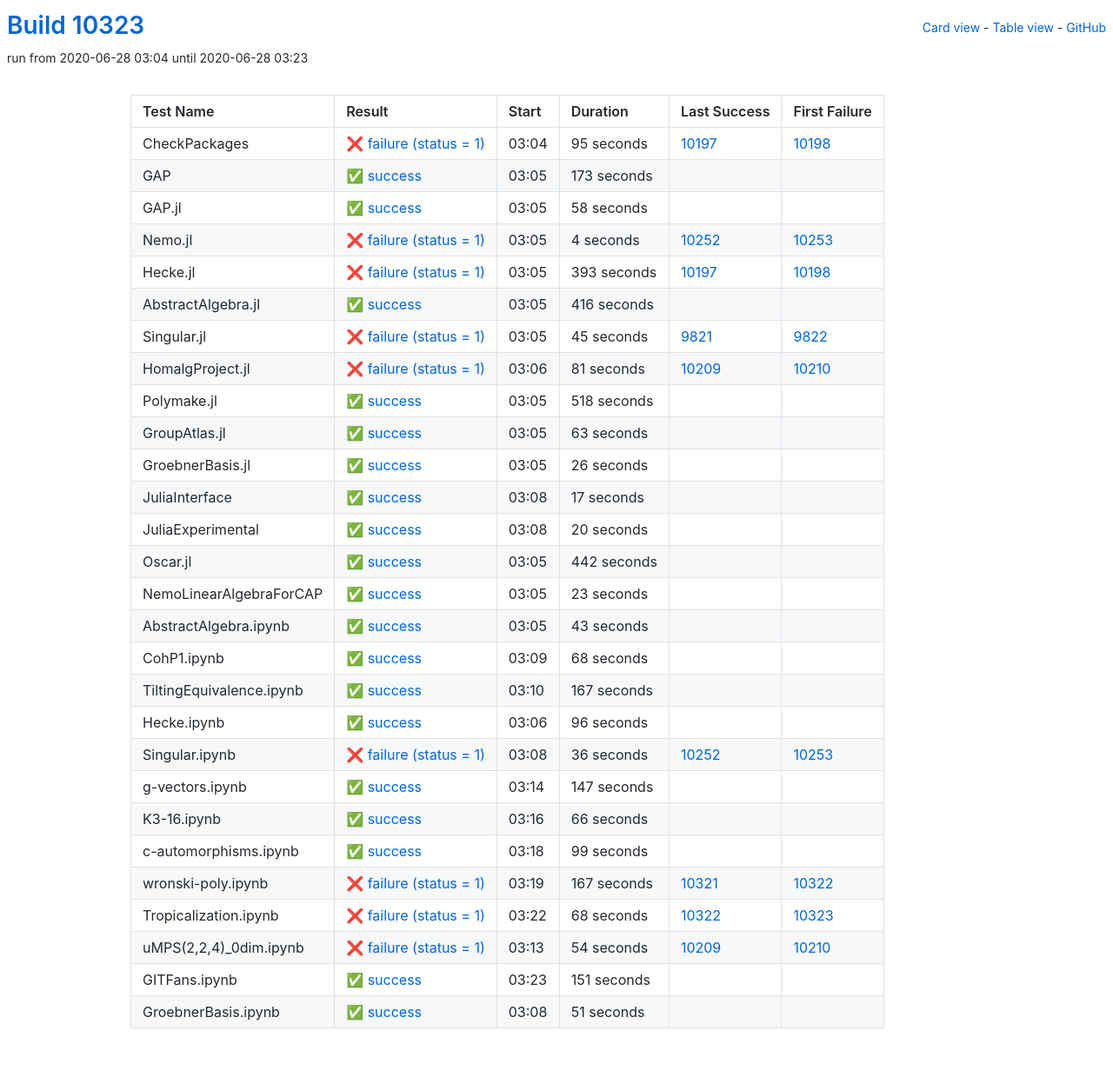
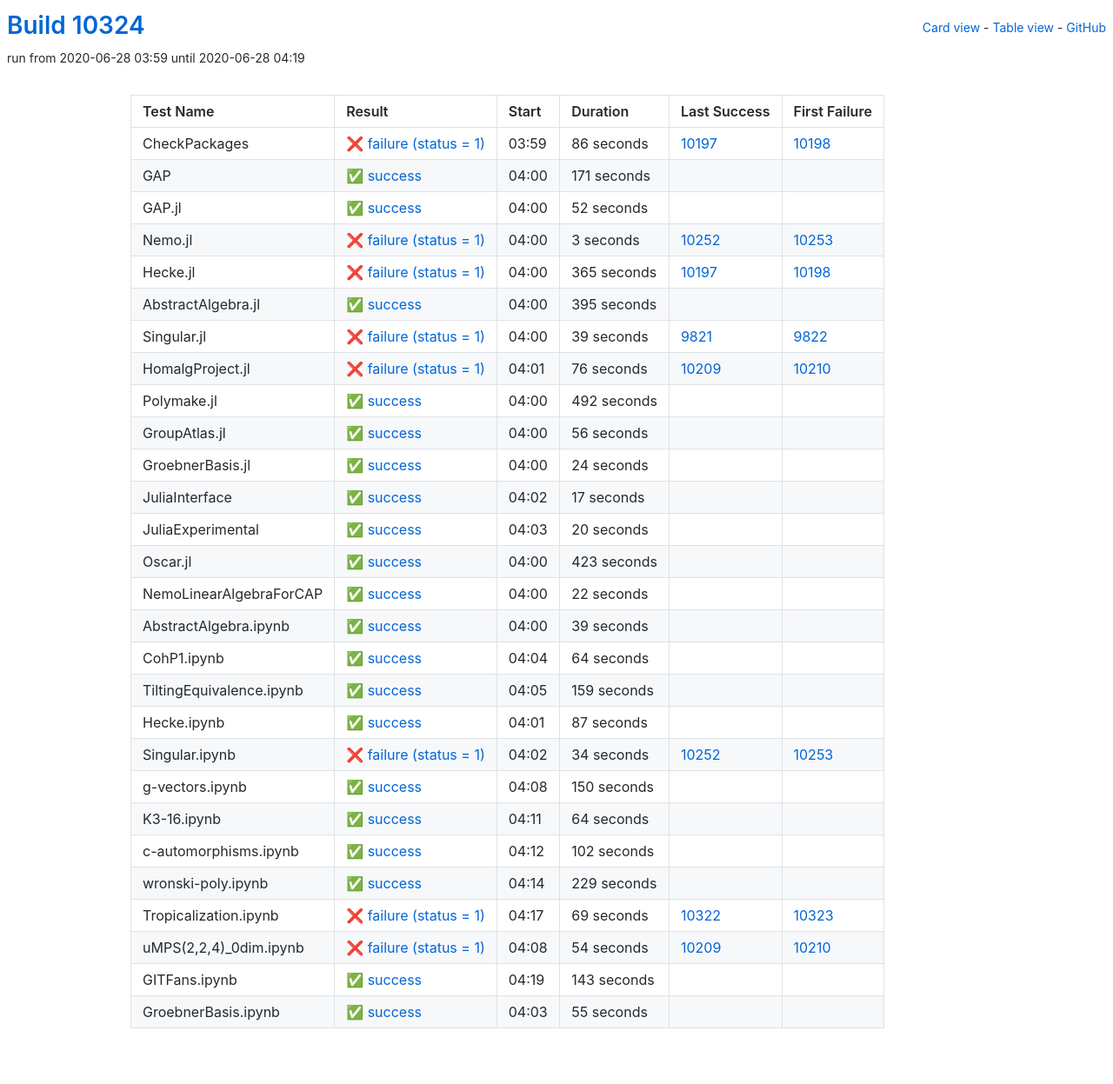
Before and after one commit to oscar-system/oscar-ci-status, a Jekyll site: the page built from table.html, in a window 1280 px wide. Shown: the whole page at 87% size. Built offline with Jekyll 4.4.1, drawn with Linux system fonts in a browser that asks for light colours.

Commit message:
Build #10324

```diff
--- a/_data/ci.yml
+++ b/_data/ci.yml
@@ -1,6 +1,6 @@
 ---
-build: 10323
-build_url: https://oscarci.mathematik.uni-kl.de/job/oscar/10323/
+build: 10324
+build_url: https://oscarci.mathematik.uni-kl.de/job/oscar/10324/
 job: oscar
 organization: oscar-system
 repo: oscar-ci-status
@@ -8,140 +8,140 @@
 tests:
 - name: CheckPackages
   id: checkpackages
-  log: https://oscarci.mathematik.uni-kl.de/job/oscar/10323/artifact/logs/build-10323/CheckPackages.log
-  start: 2020-06-28 03:04
+  log: https://oscarci.mathematik.uni-kl.de/job/oscar/10324/artifact/logs/build-10324/CheckPackages.log
+  start: 2020-06-28 03:59
   success: false
   exitcode: 1
   status: failure
-  duration: 95
+  duration: 86
   last_success: 10197
   last_success_url: https://oscarci.mathematik.uni-kl.de/job/oscar/10197/
   first_failure: 10198
   first_failure_url: https://oscarci.mathematik.uni-kl.de/job/oscar/10198/
 - name: GAP
   id: gap
-  log: https://oscarci.mathematik.uni-kl.de/job/oscar/10323/artifact/logs/build-10323/GAP.log
-  start: 2020-06-28 03:05
+  log: https://oscarci.mathematik.uni-kl.de/job/oscar/10324/artifact/logs/build-10324/GAP.log
+  start: 2020-06-28 04:00
   success: true
   exitcode: 0
   status: success
-  duration: 173
+  duration: 171
   last_success: false
   last_success_url:
   first_failure: false
   first_failure_url:
 - name: GAP.jl
   id: gap-jl
-  log: https://oscarci.mathematik.uni-kl.de/job/oscar/10323/artifact/logs/build-10323/GAP.jl.log
-  start: 2020-06-28 03:05
+  log: https://oscarci.mathematik.uni-kl.de/job/oscar/10324/artifact/logs/build-10324/GAP.jl.log
+  start: 2020-06-28 04:00
   success: true
   exitcode: 0
   status: success
-  duration: 58
+  duration: 52
   last_success: false
   last_success_url:
   first_failure: false
   first_failure_url:
 - name: Nemo.jl
   id: nemo-jl
-  log: https://oscarci.mathematik.uni-kl.de/job/oscar/10323/artifact/logs/build-10323/Nemo.jl.log
-  start: 2020-06-28 03:05
+  log: https://oscarci.mathematik.uni-kl.de/job/oscar/10324/artifact/logs/build-10324/Nemo.jl.log
+  start: 2020-06-28 04:00
   success: false
   exitcode: 1
   status: failure
-  duration: 4
+  duration: 3
   last_success: 10252
   last_success_url: https://oscarci.mathematik.uni-kl.de/job/oscar/10252/
   first_failure: 10253
   first_failure_url: https://oscarci.mathematik.uni-kl.de/job/oscar/10253/
 - name: Hecke.jl
   id: hecke-jl
-  log: https://oscarci.mathematik.uni-kl.de/job/oscar/10323/artifact/logs/build-10323/Hecke.jl.log
-  start: 2020-06-28 03:05
+  log: https://oscarci.mathematik.uni-kl.de/job/oscar/10324/artifact/logs/build-10324/Hecke.jl.log
+  start: 2020-06-28 04:00
   success: false
   exitcode: 1
   status: failure
-  duration: 393
+  duration: 365
   last_success: 10197
   last_success_url: https://oscarci.mathematik.uni-kl.de/job/oscar/10197/
   first_failure: 10198
   first_failure_url: https://oscarci.mathematik.uni-kl.de/job/oscar/10198/
 - name: AbstractAlgebra.jl
   id: abstractalgebra-jl
-  log: https://oscarci.mathematik.uni-kl.de/job/oscar/10323/artifact/logs/build-10323/AbstractAlgebra.jl.log
-  start: 2020-06-28 03:05
+  log: https://oscarci.mathematik.uni-kl.de/job/oscar/10324/artifact/logs/build-10324/AbstractAlgebra.jl.log
+  start: 2020-06-28 04:00
   success: true
   exitcode: 0
   status: success
-  duration: 416
+  duration: 395
   last_success: false
   last_success_url:
   first_failure: false
   first_failure_url:
 - name: Singular.jl
   id: singular-jl
-  log: https://oscarci.mathematik.uni-kl.de/job/oscar/10323/artifact/logs/build-10323/Singular.jl.log
-  start: 2020-06-28 03:05
+  log: https://oscarci.mathematik.uni-kl.de/job/oscar/10324/artifact/logs/build-10324/Singular.jl.log
+  start: 2020-06-28 04:00
   success: false
   exitcode: 1
   status: failure
-  duration: 45
+  duration: 39
   last_success: 9821
   last_success_url: https://oscarci.mathematik.uni-kl.de/job/oscar/9821/
   first_failure: 9822
   first_failure_url: https://oscarci.mathematik.uni-kl.de/job/oscar/9822/
 - name: HomalgProject.jl
   id: homalgproject-jl
-  log: https://oscarci.mathematik.uni-kl.de/job/oscar/10323/artifact/logs/build-10323/HomalgProject.jl.log
-  start: 2020-06-28 03:06
+  log: https://oscarci.mathematik.uni-kl.de/job/oscar/10324/artifact/logs/build-10324/HomalgProject.jl.log
+  start: 2020-06-28 04:01
   success: false
   exitcode: 1
   status: failure
-  duration: 81
+  duration: 76
   last_success: 10209
   last_success_url: https://oscarci.mathematik.uni-kl.de/job/oscar/10209/
   first_failure: 10210
   first_failure_url: https://oscarci.mathematik.uni-kl.de/job/oscar/10210/
 - name: Polymake.jl
   id: polymake-jl
-  log: https://oscarci.mathematik.uni-kl.de/job/oscar/10323/artifact/logs/build-10323/Polymake.jl.log
-  start: 2020-06-28 03:05
+  log: https://oscarci.mathematik.uni-kl.de/job/oscar/10324/artifact/logs/build-10324/Polymake.jl.log
+  start: 2020-06-28 04:00
   success: true
   exitcode: 0
   status: success
-  duration: 518
+  duration: 492
   last_success: false
   last_success_url:
   first_failure: false
   first_failure_url:
 - name: GroupAtlas.jl
   id: groupatlas-jl
-  log: https://oscarci.mathematik.uni-kl.de/job/oscar/10323/artifact/logs/build-10323/GroupAtlas.jl.log
-  start: 2020-06-28 03:05
+  log: https://oscarci.mathematik.uni-kl.de/job/oscar/10324/artifact/logs/build-10324/GroupAtlas.jl.log
+  start: 2020-06-28 04:00
   success: true
   exitcode: 0
   status: success
-  duration: 63
+  duration: 56
   last_success: false
   last_success_url:
   first_failure: false
   first_failure_url:
 - name: GroebnerBasis.jl
   id: groebnerbasis-jl
-  log: https://oscarci.mathematik.uni-kl.de/job/oscar/10323/artifact/logs/build-10323/GroebnerBasis.jl.log
-  start: 2020-06-28 03:05
+  log: https://oscarci.mathematik.uni-kl.de/job/oscar/10324/artifact/logs/build-10324/GroebnerBasis.jl.log
+  start: 2020-06-28 04:00
   success: true
   exitcode: 0
   status: success
-  duration: 26
+  duration: 24
   last_success: false
   last_success_url:
   first_failure: false
   first_failure_url:
 - name: JuliaInterface
   id: juliainterface
-  log: https://oscarci.mathematik.uni-kl.de/job/oscar/10323/artifact/logs/build-10323/JuliaInterface.log
-  start: 2020-06-28 03:08
+  log: https://oscarci.mathematik.uni-kl.de/job/oscar/10324/artifact/logs/build-10324/JuliaInterface.log
+  start: 2020-06-28 04:02
   success: true
   exitcode: 0
   status: success
@@ -152,8 +152,8 @@
   first_failure_url:
 - name: JuliaExperimental
   id: juliaexperimental
-  log: https://oscarci.mathematik.uni-kl.de/job/oscar/10323/artifact/logs/build-10323/JuliaExperimental.log
-  start: 2020-06-28 03:08
+  log: https://oscarci.mathematik.uni-kl.de/job/oscar/10324/artifact/logs/build-10324/JuliaExperimental.log
+  start: 2020-06-28 04:03
   success: true
   exitcode: 0
   status: success
@@ -164,152 +164,152 @@
   first_failure_url:
 - name: Oscar.jl
   id: oscar-jl
-  log: https://oscarci.mathematik.uni-kl.de/job/oscar/10323/artifact/logs/build-10323/Oscar.jl.log
-  start: 2020-06-28 03:05
+  log: https://oscarci.mathematik.uni-kl.de/job/oscar/10324/artifact/logs/build-10324/Oscar.jl.log
+  start: 2020-06-28 04:00
   success: true
   exitcode: 0
   status: success
-  duration: 442
+  duration: 423
   last_success: false
   last_success_url:
   first_failure: false
   first_failure_url:
 - name: NemoLinearAlgebraForCAP
   id: nemolinearalgebraforcap
-  log: https://oscarci.mathematik.uni-kl.de/job/oscar/10323/artifact/logs/build-10323/NemoLinearAlgebraForCAP.log
-  start: 2020-06-28 03:05
+  log: https://oscarci.mathematik.uni-kl.de/job/oscar/10324/artifact/logs/build-10324/NemoLinearAlgebraForCAP.log
+  start: 2020-06-28 04:00
   success: true
   exitcode: 0
   status: success
-  duration: 23
+  duration: 22
   last_success: false
   last_success_url:
   first_failure: false
   first_failure_url:
 - name: AbstractAlgebra.ipynb
   id: abstractalgebra-ipynb
-  log: https://oscarci.mathematik.uni-kl.de/job/oscar/10323/artifact/logs/build-10323/AbstractAlgebra.ipynb.log
-  start: 2020-06-28 03:05
+  log: https://oscarci.mathematik.uni-kl.de/job/oscar/10324/artifact/logs/build-10324/AbstractAlgebra.ipynb.log
+  start: 2020-06-28 04:00
   success: true
   exitcode: 0
   status: success
-  duration: 43
+  duration: 39
   last_success: false
   last_success_url:
   first_failure: false
   first_failure_url:
 - name: CohP1.ipynb
   id: cohp1-ipynb
-  log: https://oscarci.mathematik.uni-kl.de/job/oscar/10323/artifact/logs/build-10323/CohP1.ipynb.log
-  start: 2020-06-28 03:09
+  log: https://oscarci.mathematik.uni-kl.de/job/oscar/10324/artifact/logs/build-10324/CohP1.ipynb.log
+  start: 2020-06-28 04:04
   success: true
   exitcode: 0
   status: success
-  duration: 68
+  duration: 64
   last_success: false
   last_success_url:
   first_failure: false
   first_failure_url:
 - name: TiltingEquivalence.ipynb
   id: tiltingequivalence-ipynb
-  log: https://oscarci.mathematik.uni-kl.de/job/oscar/10323/artifact/logs/build-10323/TiltingEquivalence.ipynb.log
-  start: 2020-06-28 03:10
+  log: https://oscarci.mathematik.uni-kl.de/job/oscar/10324/artifact/logs/build-10324/TiltingEquivalence.ipynb.log
+  start: 2020-06-28 04:05
   success: true
   exitcode: 0
   status: success
-  duration: 167
+  duration: 159
   last_success: false
   last_success_url:
   first_failure: false
   first_failure_url:
 - name: Hecke.ipynb
   id: hecke-ipynb
-  log: https://oscarci.mathematik.uni-kl.de/job/oscar/10323/artifact/logs/build-10323/Hecke.ipynb.log
-  start: 2020-06-28 03:06
+  log: https://oscarci.mathematik.uni-kl.de/job/oscar/10324/artifact/logs/build-10324/Hecke.ipynb.log
+  start: 2020-06-28 04:01
   success: true
   exitcode: 0
   status: success
-  duration: 96
+  duration: 87
   last_success: false
   last_success_url:
   first_failure: false
   first_failure_url:
 - name: Singular.ipynb
   id: singular-ipynb
-  log: https://oscarci.mathematik.uni-kl.de/job/oscar/10323/artifact/logs/build-10323/Singular.ipynb.log
-  start: 2020-06-28 03:08
+  log: https://oscarci.mathematik.uni-kl.de/job/oscar/10324/artifact/logs/build-10324/Singular.ipynb.log
+  start: 2020-06-28 04:02
   success: false
   exitcode: 1
   status: failure
-  duration: 36
+  duration: 34
   last_success: 10252
   last_success_url: https://oscarci.mathematik.uni-kl.de/job/oscar/10252/
   first_failure: 10253
   first_failure_url: https://oscarci.mathematik.uni-kl.de/job/oscar/10253/
 - name: g-vectors.ipynb
   id: g-vectors-ipynb
-  log: https://oscarci.mathematik.uni-kl.de/job/oscar/10323/artifact/logs/build-10323/g-vectors.ipynb.log
-  start: 2020-06-28 03:14
+  log: https://oscarci.mathematik.uni-kl.de/job/oscar/10324/artifact/logs/build-10324/g-vectors.ipynb.log
+  start: 2020-06-28 04:08
   success: true
   exitcode: 0
   status: success
-  duration: 147
+  duration: 150
   last_success: false
   last_success_url:
   first_failure: false
   first_failure_url:
 - name: K3-16.ipynb
   id: k3-16-ipynb
-  log: https://oscarci.mathematik.uni-kl.de/job/oscar/10323/artifact/logs/build-10323/K3-16.ipynb.log
-  start: 2020-06-28 03:16
+  log: https://oscarci.mathematik.uni-kl.de/job/oscar/10324/artifact/logs/build-10324/K3-16.ipynb.log
+  start: 2020-06-28 04:11
   success: true
   exitcode: 0
   status: success
-  duration: 66
+  duration: 64
   last_success: false
   last_success_url:
   first_failure: false
   first_failure_url:
 - name: c-automorphisms.ipynb
   id: c-automorphisms-ipynb
-  log: https://oscarci.mathematik.uni-kl.de/job/oscar/10323/artifact/logs/build-10323/c-automorphisms.ipynb.log
-  start: 2020-06-28 03:18
+  log: https://oscarci.mathematik.uni-kl.de/job/oscar/10324/artifact/logs/build-10324/c-automorphisms.ipynb.log
+  start: 2020-06-28 04:12
   success: true
   exitcode: 0
   status: success
-  duration: 99
+  duration: 102
   last_success: false
   last_success_url:
   first_failure: false
   first_failure_url:
 - name: wronski-poly.ipynb
   id: wronski-poly-ipynb
-  log: https://oscarci.mathematik.uni-kl.de/job/oscar/10323/artifact/logs/build-10323/wronski-poly.ipynb.log
-  start: 2020-06-28 03:19
+  log: https://oscarci.mathematik.uni-kl.de/job/oscar/10324/artifact/logs/build-10324/wronski-poly.ipynb.log
+  start: 2020-06-28 04:14
+  success: true
+  exitcode: 0
+  status: success
+  duration: 229
+  last_success: false
+  last_success_url:
+  first_failure: false
+  first_failure_url:
+- name: Tropicalization.ipynb
+  id: tropicalization-ipynb
+  log: https://oscarci.mathematik.uni-kl.de/job/oscar/10324/artifact/logs/build-10324/Tropicalization.ipynb.log
+  start: 2020-06-28 04:17
   success: false
   exitcode: 1
   status: failure
-  duration: 167
-  last_success: 10321
-  last_success_url: https://oscarci.mathematik.uni-kl.de/job/oscar/10321/
-  first_failure: 10322
-  first_failure_url: https://oscarci.mathematik.uni-kl.de/job/oscar/10322/
-- name: Tropicalization.ipynb
-  id: tropicalization-ipynb
-  log: https://oscarci.mathematik.uni-kl.de/job/oscar/10323/artifact/logs/build-10323/Tropicalization.ipynb.log
-  start: 2020-06-28 03:22
-  success: false
-  exitcode: 1
-  status: failure
-  duration: 68
+  duration: 69
   last_success: 10322
   last_success_url: https://oscarci.mathematik.uni-kl.de/job/oscar/10322/
   first_failure: 10323
   first_failure_url: https://oscarci.mathematik.uni-kl.de/job/oscar/10323/
 - name: uMPS(2,2,4)_0dim.ipynb
   id: umps-2-2-4-0dim-ipynb
-  log: https://oscarci.mathematik.uni-kl.de/job/oscar/10323/artifact/logs/build-10323/uMPS-2-2-4-_0dim.ipynb.log
-  start: 2020-06-28 03:13
+  log: https://oscarci.mathematik.uni-kl.de/job/oscar/10324/artifact/logs/build-10324/uMPS-2-2-4-_0dim.ipynb.log
+  start: 2020-06-28 04:08
   success: false
   exitcode: 1
   status: failure
@@ -320,24 +320,24 @@
   first_failure_url: https://oscarci.mathematik.uni-kl.de/job/oscar/10210/
 - name: GITFans.ipynb
   id: gitfans-ipynb
-  log: https://oscarci.mathematik.uni-kl.de/job/oscar/10323/artifact/logs/build-10323/GITFans.ipynb.log
-  start: 2020-06-28 03:23
+  log: https://oscarci.mathematik.uni-kl.de/job/oscar/10324/artifact/logs/build-10324/GITFans.ipynb.log
+  start: 2020-06-28 04:19
   success: true
   exitcode: 0
   status: success
-  duration: 151
+  duration: 143
   last_success: false
   last_success_url:
   first_failure: false
   first_failure_url:
 - name: GroebnerBasis.ipynb
   id: groebnerbasis-ipynb
-  log: https://oscarci.mathematik.uni-kl.de/job/oscar/10323/artifact/logs/build-10323/GroebnerBasis.ipynb.log
-  start: 2020-06-28 03:08
+  log: https://oscarci.mathematik.uni-kl.de/job/oscar/10324/artifact/logs/build-10324/GroebnerBasis.ipynb.log
+  start: 2020-06-28 04:03
   success: true
   exitcode: 0
   status: success
-  duration: 51
+  duration: 55
   last_success: false
   last_success_url:
   first_failure: false
```
Also changed, not shown: README.md.
